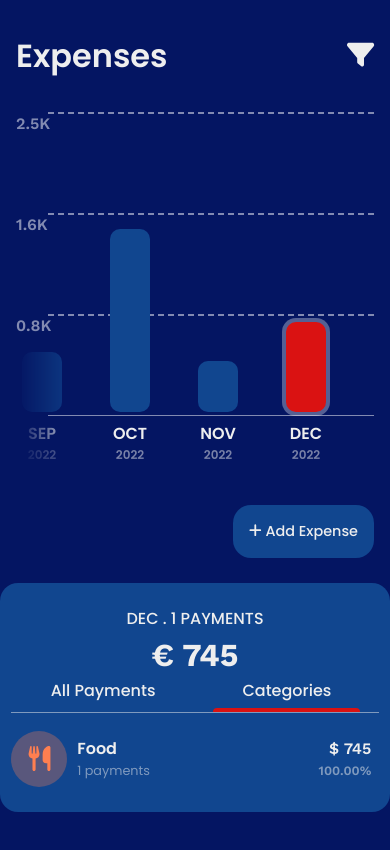
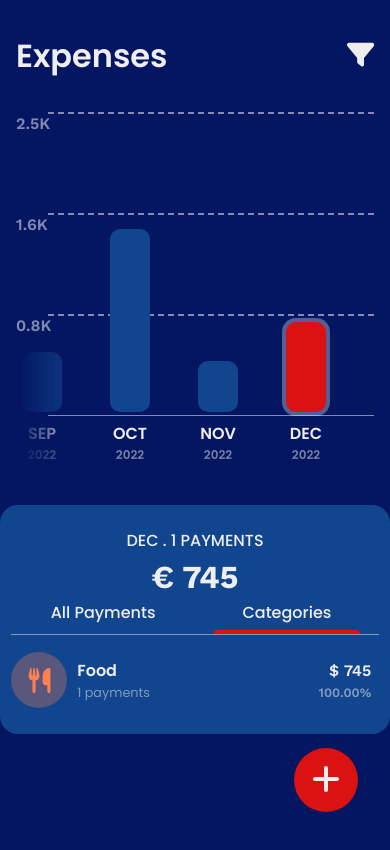
Before and after one commit to AlexMRTY/ExpenseCalculator, a React (Create React App) app: page / in a window 390 px wide. Shown: the top 850 px of the page. Built offline with nearby package versions, Linux system fonts and the light colour scheme.

Commit message:
made add expense button responsive

```diff
--- a/src/Components/AddExpenses/AddExpense.js
+++ b/src/Components/AddExpenses/AddExpense.js
@@ -8,13 +8,16 @@ import styles from "./AddExpense.module.css";
 const AddExpense = (props) => {
   // Open and close AddExpense form.
   const [isAdding, setIsAdding] = useState(false);
-  const isEditingHandler = () => {isAdding ? setIsAdding(false) : setIsAdding(true)};
+  const isEditingHandler = () => {
+    isAdding ? setIsAdding(false) : setIsAdding(true);
+  };
   // Recieve and pass on form data to App.js
   const formDataHandler = (formData) => {
     props.passOnData(formData);
   };
 
   return (
+
       <div className={styles.container}>
         {isAdding ? (
           <AddExpenseForm
@@ -25,6 +28,7 @@ const AddExpense = (props) => {
           <AddExpenseButton clickHandler={isEditingHandler} />
         )}
       </div>
+
   );
 };
 
--- a/src/Components/AddExpenses/AddExpense.module.css
+++ b/src/Components/AddExpenses/AddExpense.module.css
@@ -1,11 +1,17 @@
 .container {
     display: flex;
-    flex-direction: row-reverse;
+    justify-content: flex-end;
 }
+
+
 
 @media screen and (max-width: 420px) {
     .container {
-        padding-inline: 1rem;
+        position: fixed;
+        bottom: 0;
+        left: 0;
+        width: 100vw;
+        z-index: 100;
     }
 
 }
--- a/src/Components/AddExpenses/subComponents/AddExpenseButton.js
+++ b/src/Components/AddExpenses/subComponents/AddExpenseButton.js
@@ -7,9 +7,14 @@ import styles from "./AddExpenseButton.module.css";
 
 const AddExpenseButton = (props) => {
   return (
-    <button onClick={props.clickHandler} className={styles.button}>
-      <FontAwesomeIcon icon={faPlus} /> Add Expense
-    </button>
+    <div>
+      <button onClick={props.clickHandler} className={styles.button}>
+        <FontAwesomeIcon icon={faPlus} /> Add Expense
+      </button>
+      <button onClick={props.clickHandler} className={styles.mobile_button}>
+        <FontAwesomeIcon icon={faPlus} />
+      </button>
+    </div>
   );
 };
 
--- a/src/Components/AddExpenses/subComponents/AddExpenseButton.module.css
+++ b/src/Components/AddExpenses/subComponents/AddExpenseButton.module.css
@@ -9,3 +9,29 @@
     font-size: 0.9rem;
     margin: 0.8rem 0;
 }
+
+.mobile_button {
+    display: none;
+    position: fixed;
+    bottom: 2rem;
+    right: 2rem;
+    width: 4rem;
+    height: 4rem;
+    border-radius: 100%;
+    border: none;
+    font-size: 2rem;
+
+    background-color: var(--primary-acc-color);
+    color: var(--secondary-acc-color);
+}
+
+@media screen and (max-width: 420px) {
+
+    .mobile_button {
+        display: block;
+    }
+
+    .button {
+        display: none;
+    }
+}
--- a/src/Components/AddExpenses/subComponents/AddExpenseForm.js
+++ b/src/Components/AddExpenses/subComponents/AddExpenseForm.js
@@ -1,6 +1,6 @@
 import React, { useState } from "react";
 
-import Card from "../../UI/Card";
+
 
 import styles from "./AddExpenseForm.module.css";
 
@@ -29,7 +29,7 @@ const AddExpenseForm = (props) => {
   };
 
   return (
-    <Card>
+    <div className={styles.card}>
       <form className={styles.container} onSubmit={formSubmitHandler}>
         <div className={styles.left_side}>
           <select
@@ -73,7 +73,7 @@ const AddExpenseForm = (props) => {
           </div>
         </div>
       </form>
-    </Card>
+    </div>
   );
 };
 
--- a/src/Components/AddExpenses/subComponents/AddExpenseForm.module.css
+++ b/src/Components/AddExpenses/subComponents/AddExpenseForm.module.css
@@ -1,7 +1,16 @@
+.card {
+    border-radius: var(--global-border-radius);
+    width: 100%;
+    background-color: var(--secondary-color);
+    padding: 2.5rem 3rem;
+    margin: 1rem auto;
+}
+
 .container{
     display: flex;
     /* align-items: flex-start; */
     justify-content: space-between;
+    flex-wrap: wrap;
 
 }
 
@@ -13,7 +22,7 @@
     width: min(16rem, 80%);
 }
 
-@media screen and (max-width: 420px) {
+@media screen and (max-width: 690px) {
     .container {
         flex-direction: column;
         gap: 2rem;
@@ -21,6 +30,9 @@
         padding: 2rem 0;
     }
 
+    .card {
+        box-shadow: rgba(0, 0, 0, 0.25) 0px 54px 55px, rgba(0, 0, 0, 0.12) 0px -12px 30px, rgba(0, 0, 0, 0.12) 0px 4px 6px, rgba(0, 0, 0, 0.17) 0px 12px 13px, rgba(0, 0, 0, 0.09) 0px -3px 5px;
+    }
 
 }
 
--- a/src/Components/UI/Card.js
+++ b/src/Components/UI/Card.js
@@ -3,6 +3,7 @@ import React from 'react';
 import styles from './Card.module.css';
 
 const Card = (props) => {
+
     return <div className={styles.card}>{props.children}</div>
 }
 
```
Lines whose indentation alone changed are shown as unchanged.
